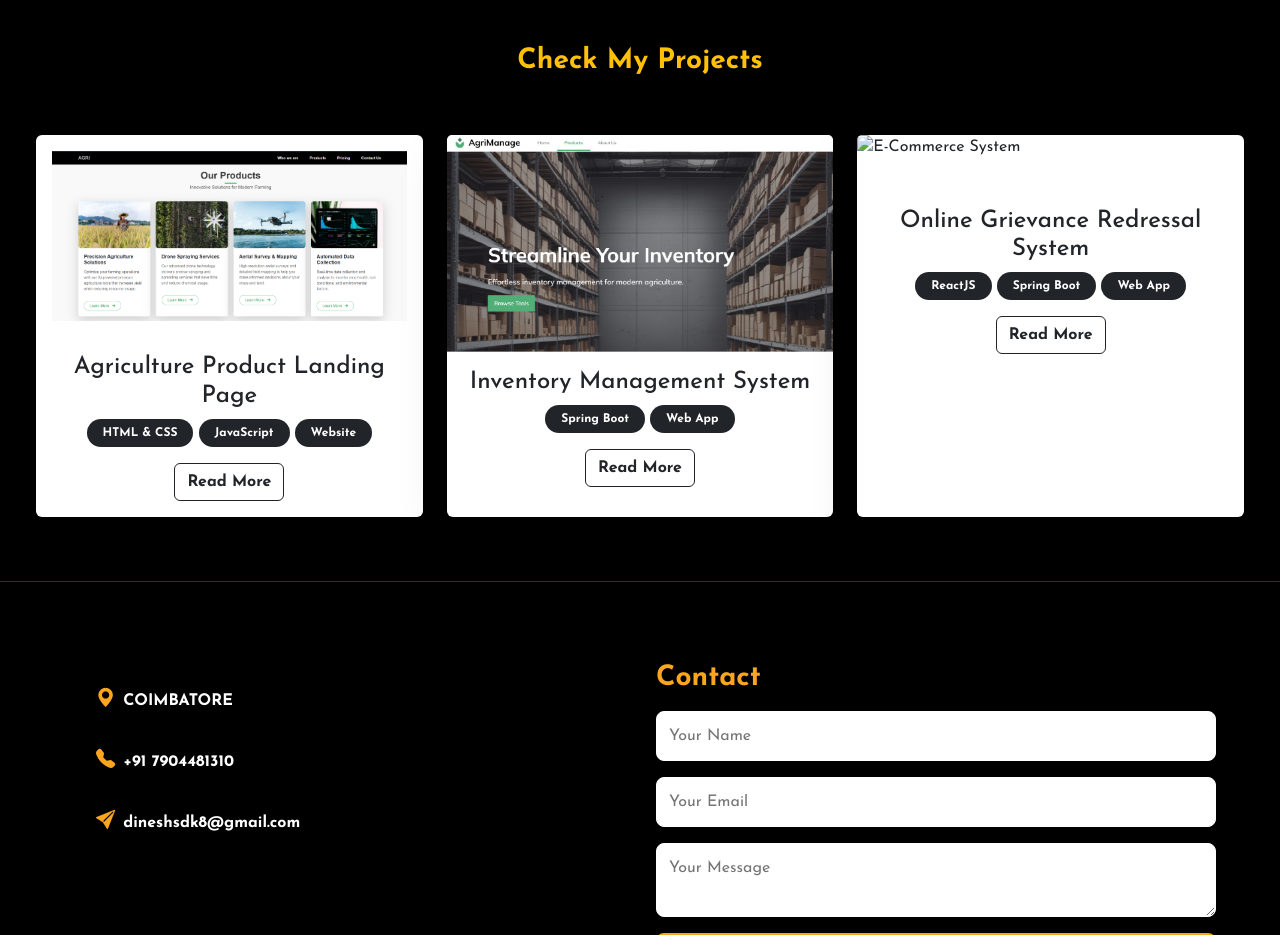
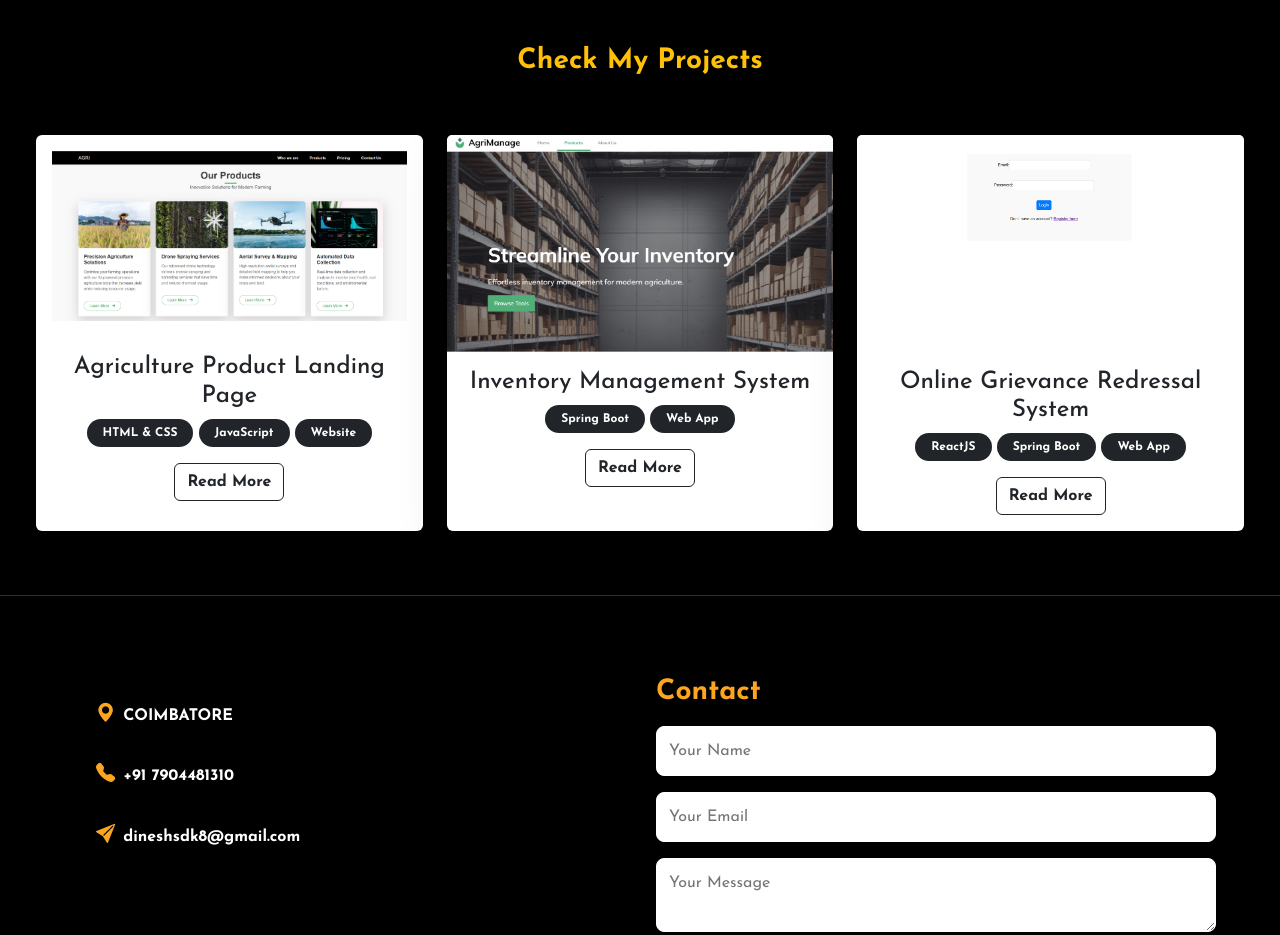
Before and after one commit to DINESHKUMAR2112/Portfolio, a plain HTML site: page index.html in a window 1280 px wide. Shown: the part 1620-2555 px from the top of the page. Drawn offline with nearby package versions, Linux system fonts and the light colour scheme.

Commit message:
index.html

```diff
--- a/index.html
+++ b/index.html
@@ -251,7 +251,7 @@
 
           <div class="col-12 col-sm-6 col-md-4 col-lg-4" data-aos="fade-up" data-aos-delay="300">
             <div class="card project-card h-100 shadow-lg border-0">
-              <img src="images/crop-management.png" class="card-img-top img-fluid" alt="E-Commerce System" />
+              <img src="images/OGRS.png" class="card-img-top img-fluid" alt="E-Commerce System" />
               <div class="card-body text-center pt-5">
                 <h4 class="card-title">Online Grievance Redressal System</h4>
                 <span class="badge bg-dark rounded-pill px-3 py-2">ReactJS</span>
```
